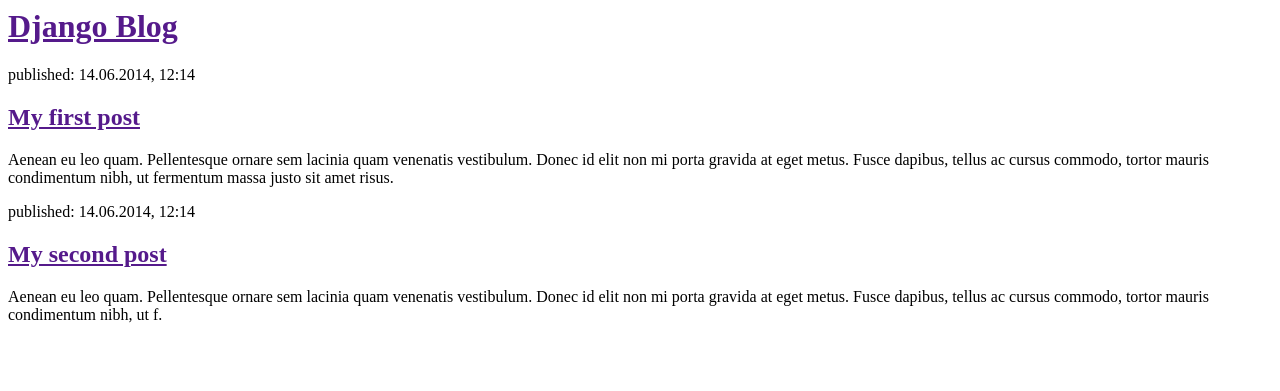
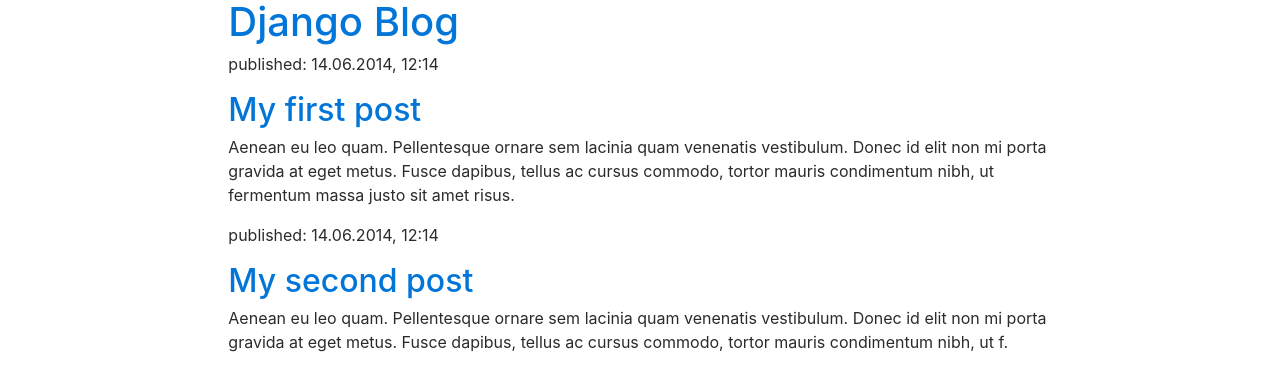
Before and after one commit to mike840609/django_web, a Django app: page / in a window 1280 px wide. Shown: the top 391 px of the page. Run offline with Django 3.2, Linux system fonts and the light colour scheme; data that the repository does not hold is empty; some libraries are stand-ins or nearby versions.

Commit message:
GRID TEMPLATE

```diff
--- a/blog/templates/blog/post_list.html
+++ b/blog/templates/blog/post_list.html
@@ -1,10 +1,25 @@
 <html>
 
 <head>
+    <link rel="stylesheet" href="https://maxcdn.bootstrapcdn.com/bootstrap/4.0.0-alpha.6/css/bootstrap.min.css" integrity="sha384-rwoIResjU2yc3z8GV/NPeZWAv56rSmLldC3R/AZzGRnGxQQKnKkoFVhFQhNUwEyJ"
+        crossorigin="anonymous">
+    <script src="https://code.jquery.com/jquery-3.1.1.slim.min.js" integrity="sha384-A7FZj7v+d/sdmMqp/nOQwliLvUsJfDHW+k9Omg/a/EheAdgtzNs3hpfag6Ed950n"
+        crossorigin="anonymous"></script>
+    <script src="https://cdnjs.cloudflare.com/ajax/libs/tether/1.4.0/js/tether.min.js" integrity="sha384-DztdAPBWPRXSA/3eYEEUWrWCy7G5KFbe8fFjk5JAIxUYHKkDx6Qin1DkWx51bBrb"
+        crossorigin="anonymous"></script>
+    <script src="https://maxcdn.bootstrapcdn.com/bootstrap/4.0.0-alpha.6/js/bootstrap.min.js" integrity="sha384-vBWWzlZJ8ea9aCX4pEW3rVHjgjt7zpkNpZk+02D9phzyeVkE+jo0ieGizqPLForn"
+        crossorigin="anonymous"></script>
     <title>Django blog</title>
 </head>
 
 <body>
+
+    <div class="container-fluid">
+        <div class="row">
+            <div class="col-md-2"></div>
+
+
+            <div class="col-md-8">
                 <div>
                     <h1><a href="">Django  Blog</a></h1>
                 </div>
@@ -26,16 +41,21 @@
                 <div>
                     <p>published: 14.06.2014, 12:14</p>
                     <h2><a href="">My first post</a></h2>
-        <p>Aenean eu leo quam. Pellentesque ornare sem lacinia quam venenatis vestibulum. Donec id elit non mi porta gravida
-            at eget metus. Fusce dapibus, tellus ac cursus commodo, tortor mauris condimentum nibh, ut fermentum massa justo
-            sit amet risus.</p>
+                    <p>Aenean eu leo quam. Pellentesque ornare sem lacinia quam venenatis vestibulum. Donec id elit non mi porta
+                        gravida at eget metus. Fusce dapibus, tellus ac cursus commodo, tortor mauris condimentum nibh, ut
+                        fermentum massa justo sit amet risus.</p>
                 </div>
 
                 <div>
                     <p>published: 14.06.2014, 12:14</p>
                     <h2><a href="">My second post</a></h2>
-        <p>Aenean eu leo quam. Pellentesque ornare sem lacinia quam venenatis vestibulum. Donec id elit non mi porta gravida
-            at eget metus. Fusce dapibus, tellus ac cursus commodo, tortor mauris condimentum nibh, ut f.</p>
+                    <p>Aenean eu leo quam. Pellentesque ornare sem lacinia quam venenatis vestibulum. Donec id elit non mi porta
+                        gravida at eget metus. Fusce dapibus, tellus ac cursus commodo, tortor mauris condimentum nibh, ut
+                        f.
+                    </p>
+                </div>
+            </div>
+        </div>
     </div>
 </body>
 
```
Lines whose indentation alone changed are shown as unchanged.
